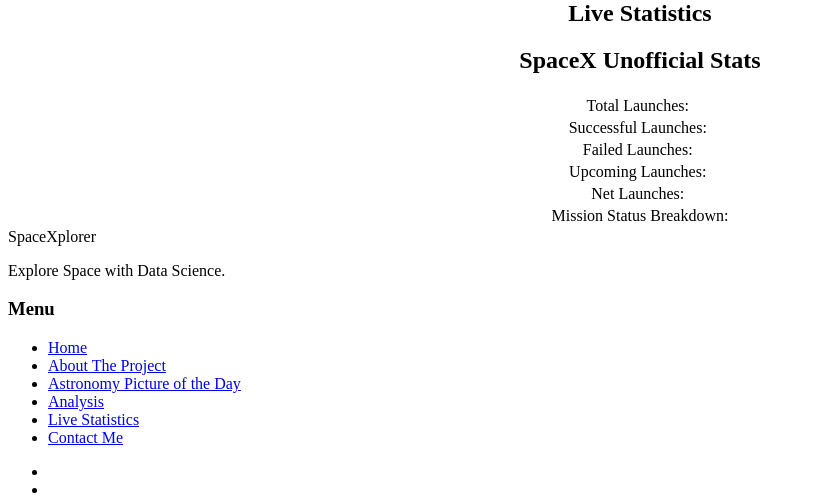
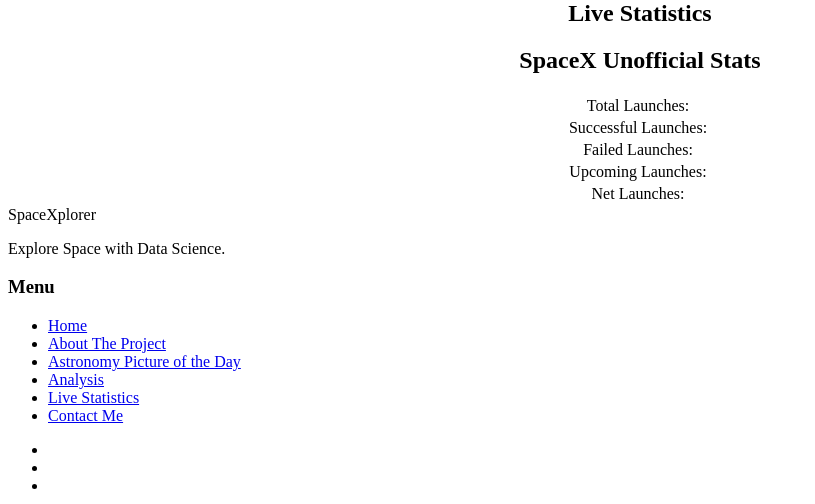
Before and after one commit to renatogusani/SpaceXplorer, a Jekyll site: the page built from _pages/page3.html, in a window 1280 px wide. Shown: the part 532-1036 px from the top of the page, without its empty margins (0-815 px from the left). Built offline with Jekyll 4.4.1, drawn with Linux system fonts in a browser that asks for light colours; some of the changed lines change nothing that is shown.

Commit message:
Update page3.html

```diff
--- a/_pages/page3.html
+++ b/_pages/page3.html
@@ -41,24 +41,8 @@
 				$("#launch-count").html(launchCount.toLocaleString());
 				$("#successful-launch-count").html(successfulLaunchCount.toLocaleString());
 				$("#failed-launch-count").html(failedLaunchCount.toLocaleString());
-				$("#upcoming-launch-count").html(upcomingLaunchCount.toLocaleString());
+				$("#upcoming-launch-count").html("<a href='https://www.spacex.com/missions'> " + upcomingLaunchCount.toLocaleString() + "</a>");
 				$("#net-launch-count").html(netLaunchCount.toLocaleString());
-
-				// Mission Status Breakdown Table Row
-				var tableRow = $("<tr>");
-				tableRow.append($("<td>").text("Mission Status Breakdown:"));
-				var missionStatusCounts = {};
-				for (var i = 0; i < data.length; i++) {
-					var missionStatus = data[i].success === true ? "Success" : (data[i].success === false ? "Failure" : "Upcoming");
-					if (missionStatusCounts[missionStatus] == null) {
-						missionStatusCounts[missionStatus] = 0;
-					}
-					missionStatusCounts[missionStatus]++;
-				}
-				Object.keys(missionStatusCounts).forEach(function(key) {
-					tableRow.append($("<td>").text(key + " (" + missionStatusCounts[key] + ")"));
-				});
-				$("#stats-table").append(tableRow);
 			});
 		});
 	</script>
@@ -86,9 +70,6 @@
 			<td>Net Launches:</td>
 			<td id="net-launch-count"></td>
 		</tr>
-		<tr>
-			<td colspan="2" style="text-align: center;">Mission Status Breakdown:</td>
-		</tr>
 	</table>
 </body>
 </html>
```
